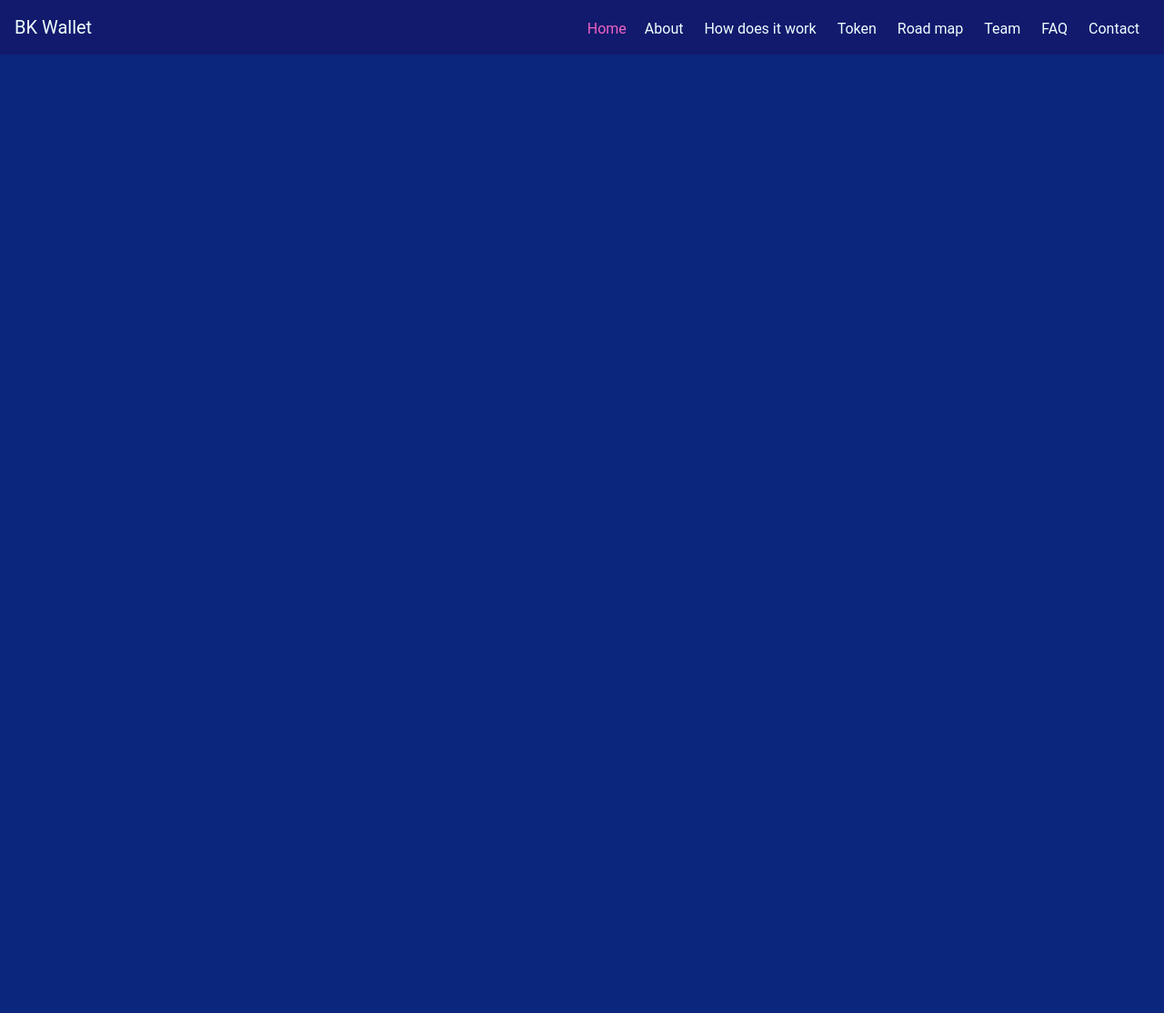
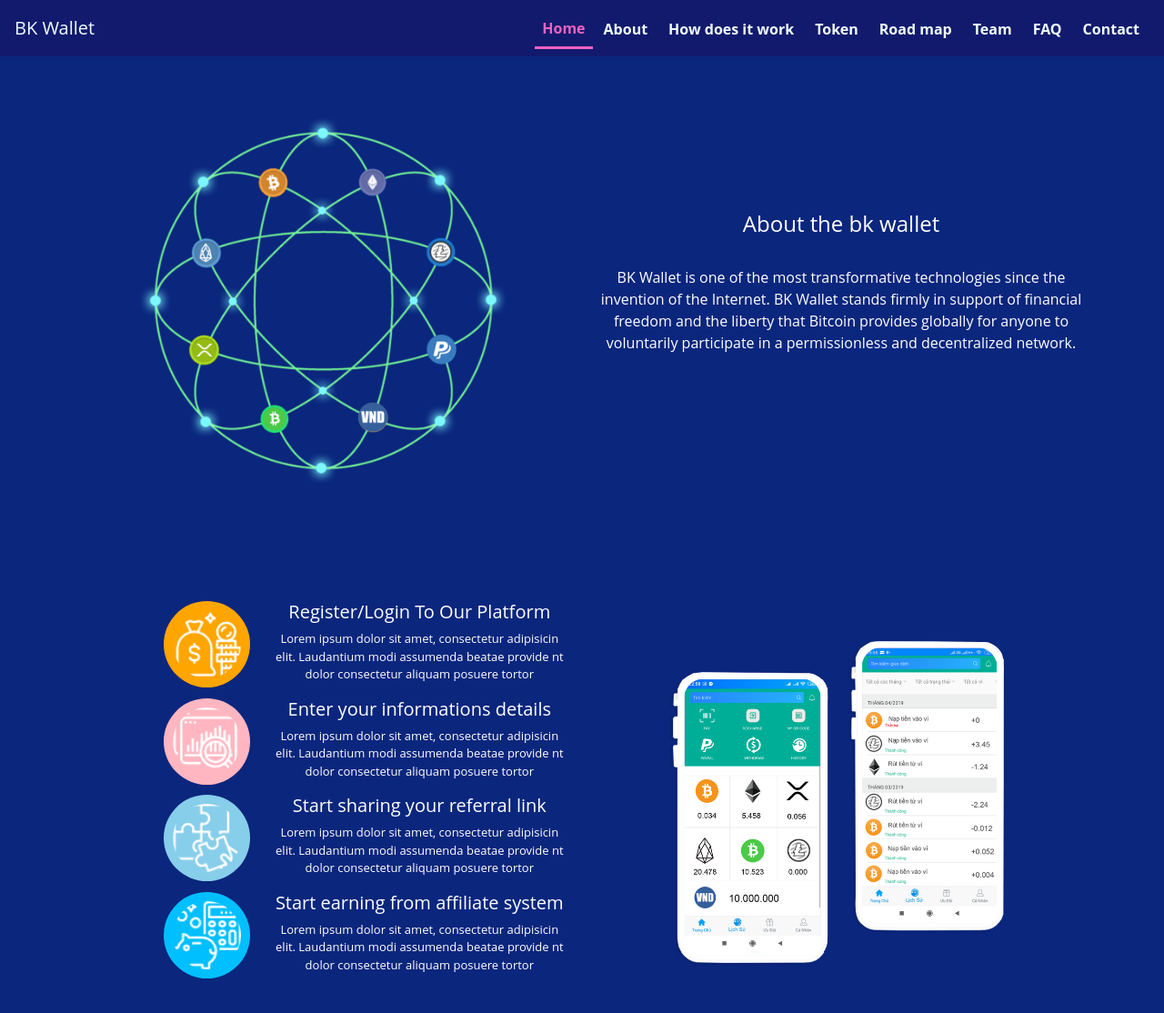
Before and after one commit to Leonardfontaine/BkWallet.com, a plain HTML site: page index.html in a window 1280 px wide. Shown: the whole page at 91% size. Before the commit the page ends 800 px from the top, so only its background shows below. Drawn offline with nearby package versions, Linux system fonts and the light colour scheme.

Commit message:
how does it work and homepage

```diff
--- a/css/style.css
+++ b/css/style.css
@@ -1,20 +1,18 @@
 body{
-    font-family: Roboto, sans-serif!important;
-    color: #45717C !important;
+    font-family: 'Open Sans', sans-serif!important;
+    font-size: 16px;
+    font-weight: 300;
+    color: white!important;
     background-color: #0b267d !important;
-    background-repeat: no-repeat;
-    background-attachment: fixed;
+    line-height: 30px;
+    text-align: center !important;
 }
+
+strong { font-weight: 600; }
 
 /* Css part for the navbar */
 .navbar{
     background-color: #121a6d;
-    position: fixed!important;
-    width: 100%;
-}
-
-.nav-item-active a{
-    color: #45717C;
 }
 
 .nav-link,.navbar-brand{
@@ -33,15 +31,65 @@
 }
 
 .navbar .navbar-toggler-icon {
-  background-image: url("../image/dropdown.png");
+  background-image: url("../image/burger.png");
 }
 
 .nav-item-active{
     margin-top: auto;
     margin-bottom: auto;
+    border-bottom-color: #ed63c2;
+    border-bottom-style: solid;
 }
 
 .nav-item-active a{
     margin-top: 3px;
     color: #ed63c2;
 }
+
+.block{
+    margin-top: auto;
+    margin-bottom: auto;
+}
+
+.home{
+    margin-top: 10%;
+}
+/* images for "how it work" */
+.register{
+    background-color: orange;
+    padding: 10px;
+    margin-right: 5%;
+    border-radius: 50%;
+}
+.enterinformation{
+    background-color: lightpink;
+    padding: 10px;
+    margin-right: 5%;
+    border-radius: 50%;
+}
+.startsharing{
+    background-color: skyblue;
+    padding: 10px;
+    margin-right: 5%;
+    border-radius: 50%;
+}
+.startearning{
+    background-color: deepskyblue;
+    padding: 10px;
+    margin-right: 5%;
+    border-radius: 50%;
+}
+
+.column{
+    display: flex;
+    flex-flow: column;
+    flex-wrap: wrap;
+}
+
+.line{
+    display: flex;
+}
+
+.lilFont{
+    font-size: 13px;
+}
--- a/index.html
+++ b/index.html
@@ -6,48 +6,46 @@
         <meta charset="utf-8">
         <meta name="viewport" content="width=device-width, initial-scale=1, shrink-to-fit=no">
         <title> BK Wallet</title>
-
         <link rel = "stylesheet" type = "text/css" href = "css/style.css">
-        <link rel="stylesheet" href="https://stackpath.bootstrapcdn.com/bootstrap/4.2.1/css/bootstrap.min.css" integrity="sha384-GJzZqFGwb1QTTN6wy59ffF1BuGJpLSa9DkKMp0DgiMDm4iYMj70gZWKYbI706tWS" crossorigin="anonymous">
-        <script src="https://code.jquery.com/jquery-3.2.1.slim.min.js" integrity="sha384-KJ3o2DKtIkvYIK3UENzmM7KCkRr/rE9/Qpg6aAZGJwFDMVNA/GpGFF93hXpG5KkN" crossorigin="anonymous"></script>
-        <script typ="text/javascript" src="Newsletter.js"></script>
-        <script src="https://cdnjs.cloudflare.com/ajax/libs/popper.js/1.12.9/umd/popper.min.js" integrity="sha384-ApNbgh9B+Y1QKtv3Rn7W3mgPxhU9K/ScQsAP7hUibX39j7fakFPskvXusvfa0b4Q" crossorigin="anonymous"></script>
-        <script src="https://maxcdn.bootstrapcdn.com/bootstrap/4.0.0/js/bootstrap.min.js" integrity="sha384-JZR6Spejh4U02d8jOt6vLEHfe/JQGiRRSQQxSfFWpi1MquVdAyjUar5+76PVCmYl" crossorigin="anonymous"></script>
+    <link rel="stylesheet" href="https://stackpath.bootstrapcdn.com/bootstrap/4.2.1/css/bootstrap.min.css" integrity="sha384-GJzZqFGwb1QTTN6wy59ffF1BuGJpLSa9DkKMp0DgiMDm4iYMj70gZWKYbI706tWS" crossorigin="anonymous">
+    <script src="https://code.jquery.com/jquery-3.2.1.slim.min.js" integrity="sha384-KJ3o2DKtIkvYIK3UENzmM7KCkRr/rE9/Qpg6aAZGJwFDMVNA/GpGFF93hXpG5KkN" crossorigin="anonymous"></script>
+    <script src="https://cdnjs.cloudflare.com/ajax/libs/popper.js/1.12.9/umd/popper.min.js" integrity="sha384-ApNbgh9B+Y1QKtv3Rn7W3mgPxhU9K/ScQsAP7hUibX39j7fakFPskvXusvfa0b4Q" crossorigin="anonymous"></script>
+    <script src="https://maxcdn.bootstrapcdn.com/bootstrap/4.0.0/js/bootstrap.min.js" integrity="sha384-JZR6Spejh4U02d8jOt6vLEHfe/JQGiRRSQQxSfFWpi1MquVdAyjUar5+76PVCmYl" crossorigin="anonymous"></script>
 
 
     </head>
 
     <header>
 
-        <nav class="navbar navbar-expand-md">
+        <nav class="navbar fixed-top navbar-expand-md">
           <a class="navbar-brand" href="index.html">BK Wallet</a>
           <button class="navbar-toggler navbar-toggler-right" type="button" data-toggle="collapse" data-target="#navbarSupportedContent1" aria-controls="navbarSupportedContent" aria-expanded="false" aria-label="Toggle navigation"> <span class="navbar-toggler-icon"></span> </button>
 
             <div class="collapse navbar-collapse" id="navbarSupportedContent1">
             <ul class="navbar-nav ml-auto">
               <li class="nav-item-active">
-                <a class="nav-link selected" href="index.html">Home <span class="sr-only">(current)</span></a>
+                  <a class="nav-link selected scroll-link" href="#"><strong>Home</strong> <span class="sr-only">(current)</span></a>
               </li>
               <li class="nav-item">
-                <a class="nav-link" href="#">About</a>
+                  <a class="nav-link scroll-link" href="#work"><strong>About</strong></a>
               </li>
               <li class="nav-item">
-                <a class="nav-link" href="#">How does it work</a>
+                  <a class="nav-link scroll-link" href="#2"><strong>How does it work</strong></a>
               </li>
               <li class="nav-item">
-                <a class="nav-link" href="#">Token</a>
+                  <a class="nav-link scroll-link" href="#"><strong>Token</strong></a>
               </li>
               <li class="nav-item">
-                <a class="nav-link" href="#">Road map</a>
+                  <a class="nav-link scroll-link" href="#"><strong>Road map</strong></a>
               </li>
               <li class="nav-item">
-                <a class="nav-link" href="#">Team</a>
+                  <a class="nav-link scroll-link" href="#"><strong>Team</strong></a>
               </li>
               <li class="nav-item">
-                <a class="nav-link" href="#">FAQ</a>
+                  <a class="nav-link scroll-link" href="#"><strong>FAQ</strong></a>
               </li>
               <li class="nav-item">
-                <a class="nav-link" href="#">Contact</a>
+                  <a class="nav-link scroll-link" href="#"><strong>Contact</strong></a>
               </li>
             </ul>
 
@@ -62,8 +60,66 @@
 
 
         <main>
+        <div class="home">
+            <div class="container smooth" id="about">
+                <div class="row">
+                    <div class="col-md-6 col-sm-8">
+                        <img src="image/web.png" width="75%" class="center-block">
+                    </div>
+                    <div class="col-md-6 col-sm-6 block">
+                        <center><h4>About the bk wallet</h4></center>
+                        <br/>
+                        <p> BK Wallet is one of the most transformative technologies since the invention of the Internet. BK Wallet stands firmly in support of financial freedom and the liberty that Bitcoin provides globally for anyone to voluntarily participate in a permissionless and decentralized network. </p>
+                        <br/>
+                    </div>
+                </div>
 
-
+            </div>
+        </div>
+        <div class="home" id="work">
+            <div class="container">
+                <div class="row">
+                    <div class="col-md-5 offset-md-1 col-sm-8">
+                        <div class="line">
+                            <img src="image/register.png" class="register" width="50%" height="50%">
+                            <div class="column">
+                                <h5> Register/Login To Our Platform</h5>
+                                <p class="lilFont">Lorem ipsum dolor sit amet, consectetur adipisicin elit. Laudantium modi assumenda beatae provide nt dolor consectetur aliquam posuere tortor</p>
+                            </div>
+                        </div>
+                        <div class="line">
+                            <img src="image/enterinformation.png" class="enterinformation" width="50%" height="50%">
+                            <div class="column">
+                                <h5> Enter your informations details</h5>
+                                <p class="lilFont">Lorem ipsum dolor sit amet, consectetur adipisicin elit. Laudantium modi assumenda beatae provide nt dolor consectetur aliquam posuere tortor</p>
+                            </div>
+                        </div>
+                        <div class="line">
+                            <img src="image/startshaing.png" class="startsharing" width="50%" height="50%">
+                            <div class="column">
+                                <h5> Start sharing your referral link</h5>
+                                <p class="lilFont">Lorem ipsum dolor sit amet, consectetur adipisicin elit. Laudantium modi assumenda beatae provide nt dolor consectetur aliquam posuere tortor</p>
+                            </div>
+                        </div>
+                        <div class="line">
+                            <img src="image/startearning.png" class="startearning" width="50%" height="50%">
+                            <div class="column">
+                                <h5> Start earning from affiliate system</h5>
+                                <p class="lilFont">Lorem ipsum dolor sit amet, consectetur adipisicin elit. Laudantium modi assumenda beatae provide nt dolor consectetur aliquam posuere tortor</p>
+                            </div>
+                        </div>
+                    </div>
+                    <div class="col-md-6 col-sm-6 block">
+                        <img src="image/appo.png" width="75%">
+                    </div>
+                </div>
+            </div>
+        </div>
+        <br/>
+        <br/>
+        <br/>
+        <br/>
+        <br/>
         </main>
 
     </body>
```
Also changed, not shown: image/appo.png (added), image/burger.png (added), image/enterinformation.png (added), image/history.png (added), image/khunganh.png (added), image/node.png (added), image/node2.png (added), image/pay.png (added), image/paypal.png (added), image/qr code.png (added), image/recharge.png (added), image/register.png (added), image/startearning.png (added), image/startshaing.png (added), 3 more files, 1 other file.
